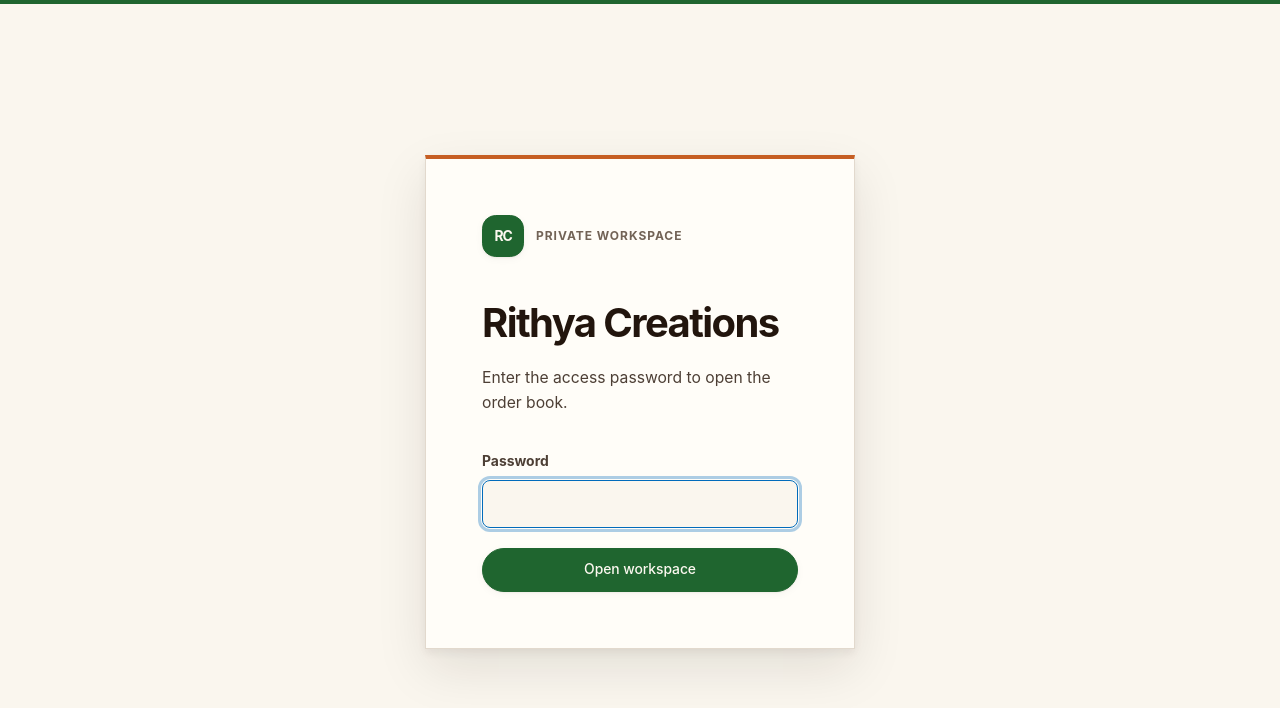
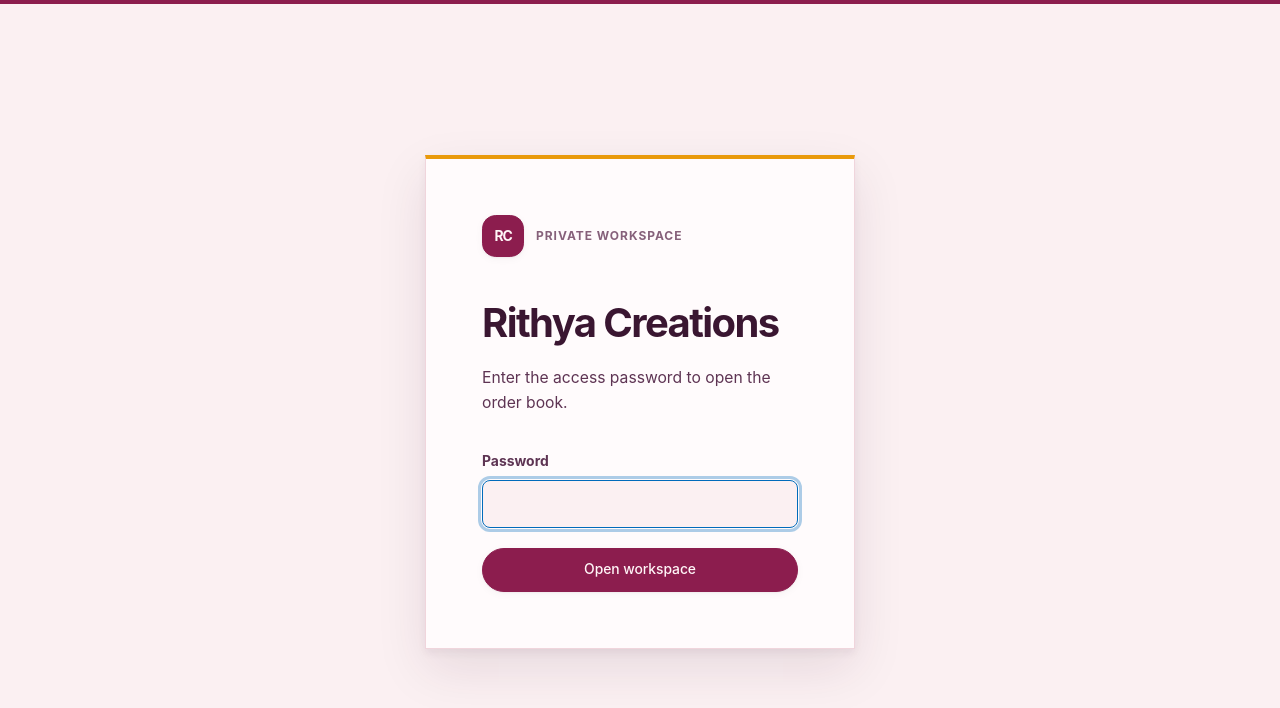
Before and after one commit to KshitijKoranne/rc-orders, a Next.js app: page /login in a window 1280 px wide. Shown: the top 708 px of the page. Built offline with nearby package versions, Linux system fonts and the light colour scheme.

Commit message:
Switch app palette to Gulab and genda (rose, plum, berry, marigold)

```diff
--- a/app/globals.css
+++ b/app/globals.css
@@ -86,7 +86,7 @@ h3 {
 }
 
 ::selection {
-  background: var(--color-clay-soft);
+  background: var(--color-marigold-soft);
   color: var(--color-ink);
 }
 
@@ -113,7 +113,7 @@ h3 {
   min-height: 100dvh;
   place-items: center;
   padding: var(--space-lg);
-  border-top: 4px solid var(--color-moss);
+  border-top: 4px solid var(--color-berry);
   background: var(--color-paper);
 }
 
@@ -121,7 +121,7 @@ h3 {
   width: min(100%, 430px);
   padding: clamp(var(--space-lg), 6vw, var(--space-2xl));
   border: var(--hairline);
-  border-top: 4px solid var(--color-clay);
+  border-top: 4px solid var(--color-marigold);
   background: var(--color-surface);
   box-shadow: var(--shadow-popover);
 }
@@ -190,9 +190,9 @@ h3 {
 .login-error {
   margin-top: var(--space-md);
   padding: var(--space-sm) var(--space-md);
-  border-left: 3px solid var(--color-clay);
-  background: var(--color-clay-soft);
-  color: var(--color-clay-ink);
+  border-left: 3px solid var(--color-marigold);
+  background: var(--color-marigold-soft);
+  color: var(--color-marigold-ink);
   font-size: var(--text-sm);
   line-height: 1.5;
 }
@@ -207,7 +207,7 @@ h3 {
   top: 0;
   z-index: 20;
   background: var(--color-paper);
-  border-top: 4px solid var(--color-moss);
+  border-top: 4px solid var(--color-berry);
   border-bottom: var(--hairline);
 }
 
@@ -239,10 +239,10 @@ h3 {
   width: 42px;
   height: 42px;
   place-items: center;
-  border: 1px solid var(--color-moss);
+  border: 1px solid var(--color-berry);
   border-radius: var(--radius-sm);
-  background: var(--color-moss);
-  color: var(--color-moss-ink);
+  background: var(--color-berry);
+  color: var(--color-berry-ink);
   font-family: var(--font-code);
   font-size: var(--text-sm);
   font-weight: 700;
@@ -279,11 +279,11 @@ h3 {
 }
 
 .sync-status.connected {
-  color: var(--color-moss);
+  color: var(--color-berry);
 }
 
 .sync-status.saving {
-  color: var(--color-clay);
+  color: color-mix(in oklch, var(--color-marigold) 55%, var(--color-ink));
 }
 
 .sync-status.failed,
@@ -324,9 +324,9 @@ h3 {
 
 .tool-button:hover:not(:disabled),
 .secondary-button:hover:not(:disabled) {
-  border-color: var(--color-moss);
-  background: var(--color-moss-soft);
-  color: var(--color-moss);
+  border-color: var(--color-berry);
+  background: var(--color-berry-soft);
+  color: var(--color-berry);
 }
 
 .file-trigger {
@@ -347,10 +347,10 @@ h3 {
   justify-content: space-between;
   gap: var(--space-md);
   padding: var(--space-sm) var(--space-md);
-  border: 1px solid var(--color-clay);
+  border: 1px solid var(--color-marigold);
   border-radius: var(--radius-sm);
-  background: var(--color-clay-soft);
-  color: var(--color-clay-ink);
+  background: var(--color-marigold-soft);
+  color: var(--color-marigold-ink);
   font-size: var(--text-sm);
 }
 
@@ -359,7 +359,7 @@ h3 {
   padding: 0 var(--space-sm);
   border: 0;
   background: transparent;
-  color: var(--color-clay-ink);
+  color: var(--color-marigold-ink);
   font-weight: 700;
   text-decoration: underline;
   text-underline-offset: 3px;
@@ -400,7 +400,7 @@ h3 {
 }
 
 .tab-button.active {
-  border-bottom-color: var(--color-clay);
+  border-bottom-color: var(--color-marigold);
   color: var(--color-ink);
 }
 
@@ -420,8 +420,8 @@ h3 {
 }
 
 .tab-button.active .tab-count {
-  background: var(--color-moss-soft);
-  color: var(--color-moss);
+  background: var(--color-berry-soft);
+  color: var(--color-berry);
 }
 
 .work-summary {
@@ -436,7 +436,7 @@ h3 {
 .work-summary-lead {
   align-self: center;
   padding-left: var(--space-md);
-  border-left: 4px solid var(--color-clay);
+  border-left: 4px solid var(--color-marigold);
 }
 
 .section-kicker,
@@ -575,8 +575,8 @@ h3 {
   font-size: var(--text-xs);
 }
 
-.dashboard-metric.tone-moss .dashboard-metric-value {
-  color: var(--color-moss);
+.dashboard-metric.tone-berry .dashboard-metric-value {
+  color: var(--color-berry);
 }
 
 .dashboard-metric.tone-warn .dashboard-metric-value {
@@ -668,14 +668,14 @@ h3 {
 
 .donut-segment.status-in-progress,
 .status-dot.status-in-progress {
-  stroke: var(--color-clay);
-  background: var(--color-clay);
+  stroke: var(--color-marigold);
+  background: var(--color-marigold);
 }
 
 .donut-segment.status-ready,
 .status-dot.status-ready {
-  stroke: var(--color-moss);
-  background: var(--color-moss);
+  stroke: var(--color-berry);
+  background: var(--color-berry);
 }
 
 .donut-segment.status-delivered,
@@ -767,12 +767,12 @@ h3 {
 
 .bar-fill {
   width: 100%;
-  background: var(--color-moss);
+  background: var(--color-berry);
   transition: height var(--duration-normal) var(--ease-standard);
 }
 
 .month-bar:nth-child(2n) .bar-fill {
-  background: var(--color-clay);
+  background: var(--color-marigold);
 }
 
 .month-bar:nth-child(3n) .bar-fill {
@@ -810,7 +810,7 @@ h3 {
 
 .dashboard-queue-row:hover,
 .recent-order-row:hover {
-  color: var(--color-moss);
+  color: var(--color-berry);
 }
 
 .dashboard-queue-row strong,
@@ -844,7 +844,7 @@ h3 {
   display: grid;
   gap: var(--space-2xs);
   padding-block: var(--space-2xs);
-  border-block: 1px solid color-mix(in oklch, var(--color-moss-ink) 24%, transparent);
+  border-block: 1px solid color-mix(in oklch, var(--color-berry-ink) 24%, transparent);
   font-size: var(--text-xs);
 }
 
@@ -994,13 +994,13 @@ h3 {
 
 .primary-button {
   padding-inline: var(--space-lg);
-  border-color: var(--color-moss);
-  background: var(--color-moss);
-  color: var(--color-moss-ink);
+  border-color: var(--color-berry);
+  background: var(--color-berry);
+  color: var(--color-berry-ink);
 }
 
 .primary-button:hover:not(:disabled) {
-  background: color-mix(in oklch, var(--color-moss) 86%, var(--color-ink));
+  background: color-mix(in oklch, var(--color-berry) 86%, var(--color-ink));
   transform: translateY(-1px);
 }
 
@@ -1027,14 +1027,14 @@ h3 {
   padding-inline: var(--space-xs);
   border-color: transparent;
   background: transparent;
-  color: var(--color-moss);
+  color: var(--color-berry);
   text-decoration: underline;
   text-decoration-thickness: 1px;
   text-underline-offset: 3px;
 }
 
 .text-button:hover:not(:disabled) {
-  color: var(--color-clay);
+  color: color-mix(in oklch, var(--color-marigold) 55%, var(--color-ink));
 }
 
 .order-form-layout {
@@ -1056,13 +1056,13 @@ h3 {
   gap: var(--space-xs);
   padding: var(--space-lg);
   border-radius: var(--radius-md);
-  background: var(--color-moss);
-  color: var(--color-moss-ink);
+  background: var(--color-berry);
+  color: var(--color-berry-ink);
 }
 
 .order-total-panel .field-label,
 .order-total-panel span {
-  color: color-mix(in oklch, var(--color-moss-ink) 76%, transparent);
+  color: color-mix(in oklch, var(--color-berry-ink) 76%, transparent);
 }
 
 .order-total-panel strong {
@@ -1224,7 +1224,7 @@ h3 {
 }
 
 .code-label {
-  color: var(--color-clay);
+  color: color-mix(in oklch, var(--color-marigold) 55%, var(--color-ink));
 }
 
 .product-price {
@@ -1338,13 +1338,13 @@ h3 {
 
 .queue-button:hover,
 .queue-button.active {
-  border-color: var(--color-moss);
-  background: var(--color-moss-soft);
-  color: var(--color-moss);
+  border-color: var(--color-berry);
+  background: var(--color-berry-soft);
+  color: var(--color-berry);
 }
 
 .queue-button.active strong {
-  color: var(--color-moss);
+  color: var(--color-berry);
 }
 
 .orders-table-wrap {
@@ -1445,13 +1445,13 @@ h3 {
 }
 
 .order-items-toggle.expanded {
-  border-color: var(--color-moss);
-  background: var(--color-moss-soft);
-  color: var(--color-moss);
+  border-color: var(--color-berry);
+  background: var(--color-berry-soft);
+  color: var(--color-berry);
 }
 
 .order-items-toggle-icon {
-  color: var(--color-moss);
+  color: var(--color-berry);
   font-family: var(--font-code);
   font-size: var(--text-md);
   line-height: 1;
@@ -1505,16 +1505,16 @@ h3 {
 
 .chip.paid,
 .chip.ready {
-  border-color: var(--color-moss);
-  background: var(--color-moss-soft);
-  color: var(--color-moss);
+  border-color: var(--color-berry);
+  background: var(--color-berry-soft);
+  color: var(--color-berry);
 }
 
 .chip.partial,
 .chip.in-progress {
-  border-color: var(--color-clay);
-  background: var(--color-clay-soft);
-  color: var(--color-clay-ink);
+  border-color: var(--color-marigold);
+  background: var(--color-marigold-soft);
+  color: var(--color-marigold-ink);
 }
 
 .chip.pending,
@@ -1759,7 +1759,7 @@ h3 {
 
 .rcode-option:hover,
 .rcode-option.highlighted {
-  background: var(--color-moss-soft);
+  background: var(--color-berry-soft);
 }
 
 .rcode-empty {
@@ -2123,7 +2123,7 @@ h3 {
 
 /* =========================================================================
    2026 refresh layer
-   Brand name, logo, and the paper/moss/clay palette are unchanged.
+   Brand name and logo are unchanged. Palette: gulab and genda.
    Everything below restyles structure, depth, type, and motion.
    ========================================================================= */
 
@@ -2279,7 +2279,7 @@ body {
   padding: clamp(var(--space-lg), 3vw, var(--space-xl));
   border-radius: var(--radius-lg);
   background:
-    radial-gradient(110% 140% at 0% 0%, var(--color-moss-soft) 0%, transparent 62%),
+    radial-gradient(110% 140% at 0% 0%, var(--color-berry-soft) 0%, transparent 62%),
     var(--color-surface-muted);
   border: var(--hairline);
   box-shadow: var(--shadow-sm);
@@ -2400,11 +2400,11 @@ body {
 }
 
 .key-revenue {
-  background: var(--color-moss);
+  background: var(--color-berry);
 }
 
 .key-cost {
-  background: var(--color-clay);
+  background: var(--color-marigold);
 }
 
 .monthly-chart {
@@ -2437,11 +2437,11 @@ body {
 }
 
 .bar-revenue {
-  background: var(--color-moss);
+  background: var(--color-berry);
 }
 
 .bar-cost {
-  background: var(--color-clay);
+  background: var(--color-marigold);
 }
 
 .month-profit {
@@ -2452,7 +2452,7 @@ body {
 }
 
 [data-tone="good"] {
-  color: var(--color-moss);
+  color: var(--color-berry);
 }
 
 [data-tone="bad"] {
--- a/app/page.tsx
+++ b/app/page.tsx
@@ -1374,7 +1374,7 @@ export default function Home() {
               <DashboardMetric
                 label="Cash collected"
                 note="Payments recorded"
-                tone="moss"
+                tone="berry"
                 value={currency(totals.collected)}
               />
               <DashboardMetric
@@ -2276,7 +2276,7 @@ function DashboardMetric({
   label: string;
   value: string;
   note: string;
-  tone?: "moss" | "warn";
+  tone?: "berry" | "warn";
 }) {
   return (
     <article className={`dashboard-metric ${tone ? `tone-${tone}` : ""}`}>
--- a/tokens.css
+++ b/tokens.css
@@ -1,29 +1,29 @@
-/* Rithya Creations · token system · theme: warm workshop, 2026 refresh */
+/* Rithya Creations · token system · theme: gulab and genda */
 
 :root {
   color-scheme: light dark;
 
-  /* Brand surfaces — warm paper, hue unchanged */
-  --color-paper: oklch(97.4% 0.012 84);
-  --color-paper-deep: oklch(93.5% 0.024 78);
-  --color-surface: oklch(99.4% 0.007 86);
-  --color-surface-muted: oklch(96.2% 0.016 82);
-  --color-surface-raised: oklch(100% 0 0);
+  /* Surfaces — rose wax */
+  --color-paper: #FBF0F2;
+  --color-paper-deep: #F5E1E6;
+  --color-surface: #FFFBFC;
+  --color-surface-muted: #F8E9ED;
+  --color-surface-raised: #FFFFFF;
 
-  --color-ink: oklch(21% 0.026 55);
-  --color-ink-soft: oklch(38% 0.026 60);
-  --color-muted: oklch(51% 0.028 64);
+  --color-ink: #3A1631;
+  --color-ink-soft: #5E3453;
+  --color-muted: #86607A;
 
-  --color-rule: oklch(89% 0.02 77);
-  --color-rule-strong: oklch(78% 0.038 67);
+  --color-rule: #F0D5DC;
+  --color-rule-strong: #DDB3C0;
 
-  /* Brand accents — moss and clay retained */
-  --color-moss: oklch(45% 0.11 148);
-  --color-moss-ink: oklch(98% 0.012 85);
-  --color-moss-soft: oklch(93% 0.05 145);
-  --color-clay: oklch(60% 0.15 46);
-  --color-clay-ink: oklch(21% 0.026 55);
-  --color-clay-soft: oklch(93% 0.05 48);
+  /* Accents — berry (primary) and marigold */
+  --color-berry: #8C1D4E;
+  --color-berry-ink: #FFF5F7;
+  --color-berry-soft: #F7DDE5;
+  --color-marigold: #E99A0B;
+  --color-marigold-ink: #6B4400;
+  --color-marigold-soft: #FCEBC4;
 
   --color-warning: oklch(58% 0.14 62);
   --color-warning-soft: oklch(94% 0.05 80);
@@ -32,7 +32,7 @@
   --color-info: oklch(50% 0.11 232);
   --color-info-soft: oklch(94% 0.035 232);
   --color-focus: oklch(52% 0.15 250);
-  --color-overlay: oklch(21% 0.026 55 / 0.72);
+  --color-overlay: rgb(58 22 49 / 0.72);
 
   --font-ui: var(--font-geist-sans), ui-sans-serif, system-ui, sans-serif;
   --font-code: var(--font-geist-mono), ui-monospace, SFMono-Regular, monospace;
@@ -63,10 +63,10 @@
 
   --hairline: 1px solid var(--color-rule);
 
-  --shadow-xs: 0 1px 2px oklch(21% 0.026 55 / 0.05);
-  --shadow-sm: 0 1px 2px oklch(21% 0.026 55 / 0.05), 0 2px 8px oklch(21% 0.026 55 / 0.04);
-  --shadow-md: 0 2px 4px oklch(21% 0.026 55 / 0.05), 0 8px 24px oklch(21% 0.026 55 / 0.07);
-  --shadow-lg: 0 4px 8px oklch(21% 0.026 55 / 0.06), 0 20px 48px oklch(21% 0.026 55 / 0.1);
+  --shadow-xs: 0 1px 2px rgb(58 22 49 / 0.05);
+  --shadow-sm: 0 1px 2px rgb(58 22 49 / 0.05), 0 2px 8px rgb(58 22 49 / 0.04);
+  --shadow-md: 0 2px 4px rgb(58 22 49 / 0.05), 0 8px 24px rgb(58 22 49 / 0.07);
+  --shadow-lg: 0 4px 8px rgb(58 22 49 / 0.06), 0 20px 48px rgb(58 22 49 / 0.1);
   --shadow-popover: var(--shadow-lg);
 
   --duration-fast: 130ms;
@@ -78,25 +78,25 @@
 
 @media (prefers-color-scheme: dark) {
   :root {
-    --color-paper: oklch(19% 0.014 62);
-    --color-paper-deep: oklch(15% 0.012 62);
-    --color-surface: oklch(23% 0.015 62);
-    --color-surface-muted: oklch(26.5% 0.016 62);
-    --color-surface-raised: oklch(27.5% 0.017 62);
+    --color-paper: #1E1019;
+    --color-paper-deep: #170B13;
+    --color-surface: #26141F;
+    --color-surface-muted: #2D1825;
+    --color-surface-raised: #331B2A;
 
-    --color-ink: oklch(95% 0.012 85);
-    --color-ink-soft: oklch(80% 0.014 78);
-    --color-muted: oklch(66% 0.016 74);
+    --color-ink: #FBEFF2;
+    --color-ink-soft: #E3C9D3;
+    --color-muted: #B892A6;
 
-    --color-rule: oklch(32% 0.016 62);
-    --color-rule-strong: oklch(44% 0.022 64);
+    --color-rule: #3D2433;
+    --color-rule-strong: #573548;
 
-    --color-moss: oklch(72% 0.13 148);
-    --color-moss-ink: oklch(17% 0.02 60);
-    --color-moss-soft: oklch(32% 0.06 148);
-    --color-clay: oklch(74% 0.14 52);
-    --color-clay-ink: oklch(17% 0.02 60);
-    --color-clay-soft: oklch(33% 0.07 48);
+    --color-berry: #F08DB5;
+    --color-berry-ink: #2A0E1E;
+    --color-berry-soft: #4A1B33;
+    --color-marigold: #F5B53D;
+    --color-marigold-ink: #FFD98A;
+    --color-marigold-soft: #4A3310;
 
     --color-warning: oklch(78% 0.13 72);
     --color-warning-soft: oklch(31% 0.06 72);
@@ -105,7 +105,7 @@
     --color-info: oklch(75% 0.11 232);
     --color-info-soft: oklch(30% 0.06 232);
     --color-focus: oklch(72% 0.14 250);
-    --color-overlay: oklch(10% 0.01 60 / 0.8);
+    --color-overlay: rgb(23 11 19 / 0.8);
 
     --shadow-xs: 0 1px 2px oklch(0% 0 0 / 0.3);
     --shadow-sm: 0 1px 2px oklch(0% 0 0 / 0.3), 0 2px 8px oklch(0% 0 0 / 0.25);
```
Also changed, not shown: 1 other file (tests, documents, lock files or other folders).
